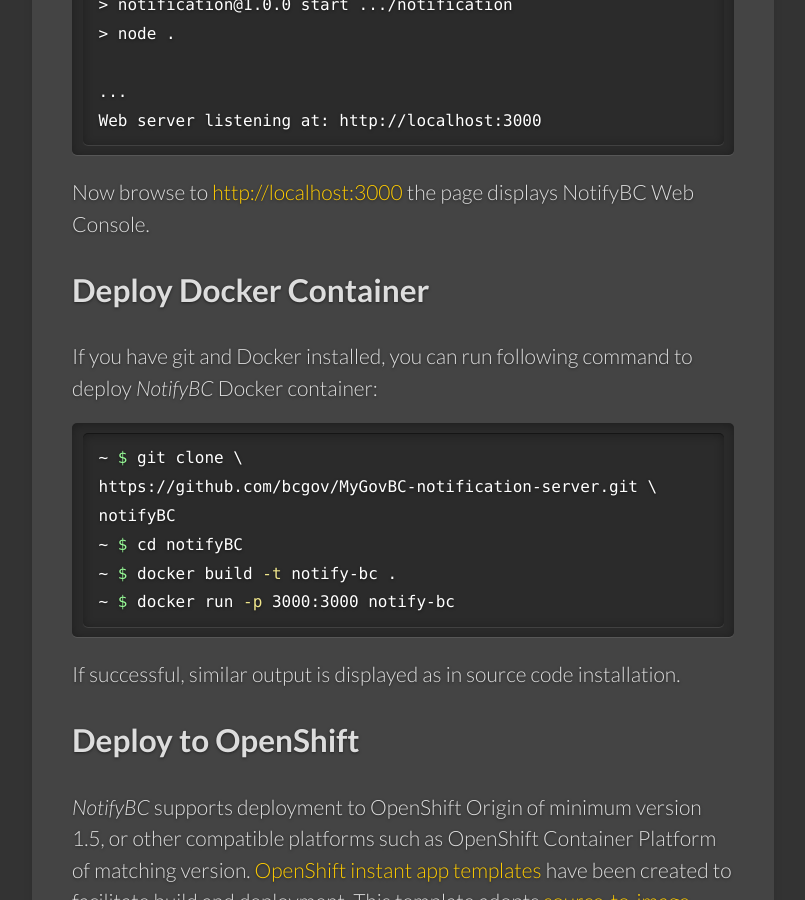
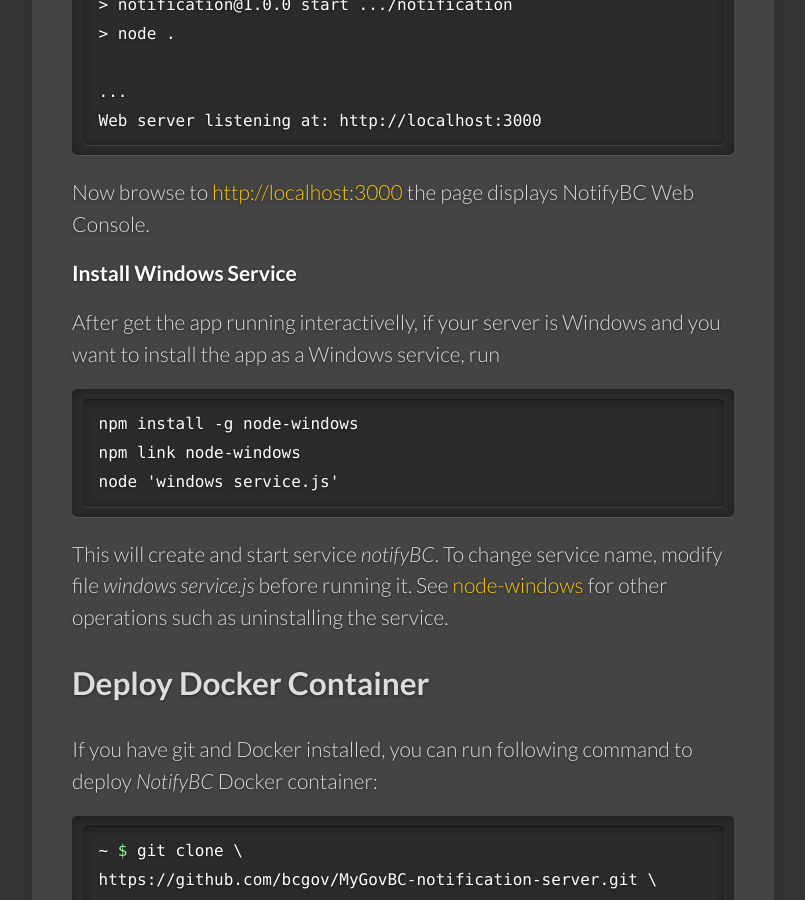
Before and after one commit to bcgov/MyGovBC-notification-server, a Jekyll site: the page built from docs/_docs/installation.md, in a window 1280 px wide and 900 px high, scrolled down 3202 px. Shown: the whole window, without its empty margins (139-944 px from the left). Built offline with Jekyll 4.4.1, drawn with Linux system fonts in a browser that asks for light colours.

Commit message:
added windows service docs

````diff
--- a/docs/_docs/installation.md
+++ b/docs/_docs/installation.md
@@ -84,6 +84,18 @@
 ```
 
 Now browse to <a href="http://localhost:3000" target="_blank">http://localhost:3000</a> the page displays NotifyBC Web Console.
+
+#### Install Windows Service
+After get the app running interactivelly, if your server is Windows and you want to install the app as a Windows service, run
+
+```
+npm install -g node-windows
+npm link node-windows
+node 'windows service.js'
+```
+
+This will create and start service *notifyBC*. To change service name, modify file *windows service.js* before running it. See [node-windows](https://github.com/coreybutler/node-windows) for other operations such as uninstalling the service.
+
 
 ## Deploy Docker Container
 If you have git and Docker installed, you can run following command to deploy *NotifyBC* Docker container:
````
